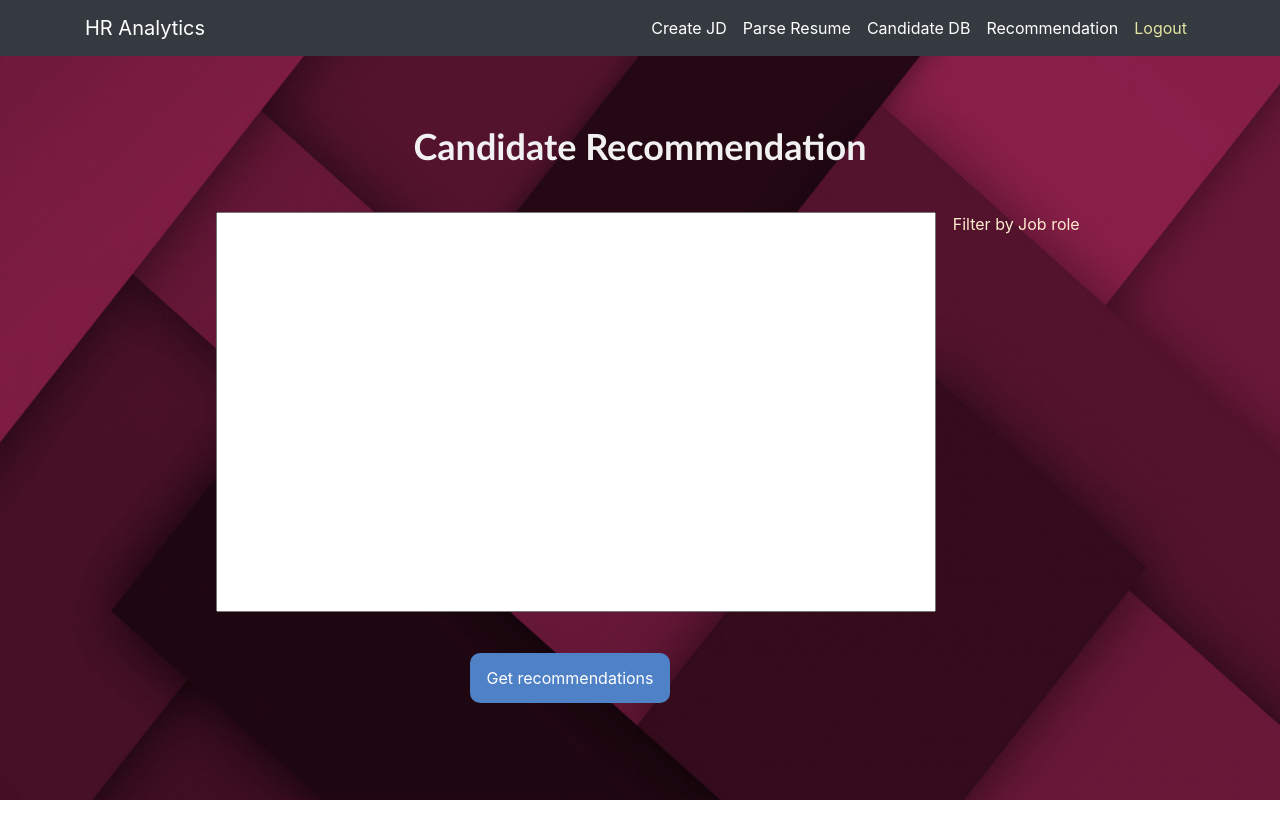
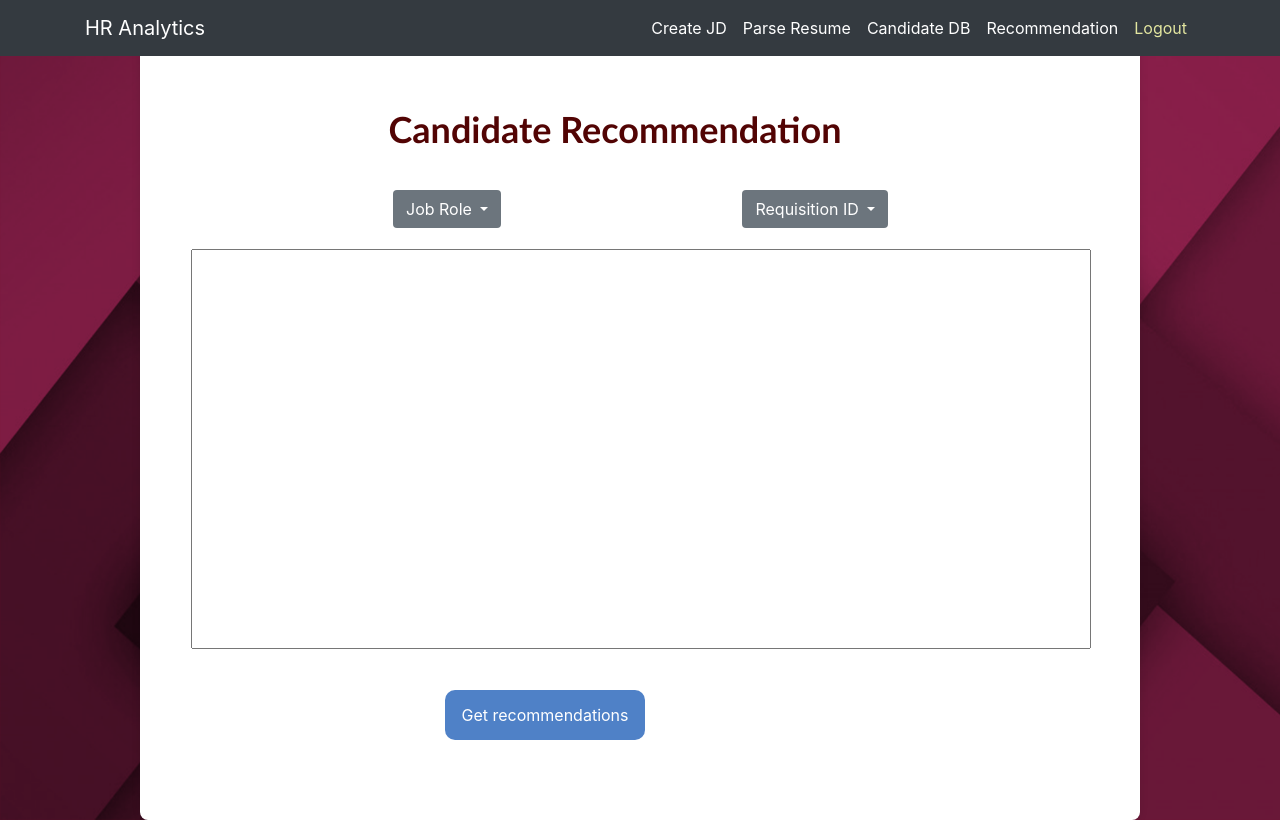
Before and after one commit to coderkol95/hr_analytics, a Flask app: template templates/recommend_candidate.html in a window 1280 px wide. Run offline with Flask 3, Linux system fonts and the light colour scheme; the template is opened without the code that fills it, so the values that code supplies are empty; some libraries are stand-ins or nearby versions.

Commit message:
Reccomend Candidate UI adjustment

```diff
--- a/static/css/recommend_candidate.css
+++ b/static/css/recommend_candidate.css
@@ -267,7 +267,7 @@ textarea {
 
   .pasted_jd{
     height: 400px;
-    width: 720px;
+    width: 900px;
     max-height: 800px;
     padding: 10px;
   }
@@ -278,3 +278,55 @@ textarea {
     display:inline-block;
     position: absolute;
     }
+
+.dropbtn {
+  background-color: #4CAF50;
+  color: white;
+  padding: 12px;
+  font-size: 16px;
+  border: none;
+  cursor: pointer;
+}
+
+.dropdown {
+  margin-right: 5px;
+  padding: 8px;
+  position: left;
+  display: inline-block;
+}
+
+/* Dropdown content (hidden by default) */
+.dropdown-content {
+  display: none;
+  position: absolute;
+  background-color: #f9f9f9;
+  min-width: 160px;
+  box-shadow: 0px 8px 16px 0px rgba(0,0,0,0.2);
+  z-index: 1;
+}
+
+/* Links inside the dropdown */
+.dropdown-content a {
+  color: black;
+  padding: 12px 16px;
+  text-decoration: none;
+  display: block;
+}
+
+/* Change color of dropdown links on hover */
+.dropdown-content a:hover {
+  background-color: #f1f1f1;
+}
+
+/* Show the dropdown menu on hover */
+.dropdown:hover .dropdown-content {
+  display: block;
+}
+
+.container3 {
+  display: flex;
+  align-items: center;
+  justify-content: space-between;
+  max-width: 600px;
+  width: 100px;
+}
--- a/templates/recommend_candidate.html
+++ b/templates/recommend_candidate.html
@@ -46,26 +46,42 @@
         </div>
       </nav>
 
+    <div class="menu-container">
     <div class="page">
         <div class="container2">
             <div class="field">
                 <div class="centerer">
-                    <h2 align="center">Candidate Recommendation</h2>
+                    <h2 align="center"  style= "color: #520404; font-weight: bold">Candidate Recommendation</h2>
                     <!-- <button class='glowing-btn' onclick="window.location='/'"><span class='glowing-txt'>Homepage</span></button> -->
+                </div>
+            </div>
+            <div class="container3">
+              <div class="dropdown">
+                <button class="btn btn-secondary dropdown-toggle" type="button" id="dropdownMenuButton" data-toggle="dropdown" aria-haspopup="true" aria-expanded="false">
+                  Job Role
+                </button>
+                <div id="myDropdown" class="dropdown-content" aria-labelledby="dropdownMenuButton">
+                  {% for value in job_roles %}
+                  <input type="checkbox" class='glowing-btn' name="selected_values" value=" {{ value }}"><span style="color: rgb(73, 73, 73);">  {{ value }}</span><br>
+                  {% endfor %}
+                </div>
+              </div>
+              <div class="dropdown">
+                <button class="btn btn-secondary dropdown-toggle" type="button" id="dropdownMenuButton" data-toggle="dropdown" aria-haspopup="true" aria-expanded="false">
+                  Requisition ID
+                </button>
+                <div id="myDropdown" class="dropdown-content" aria-labelledby="dropdownMenuButton">
+                  {% for value in job_roles %}
+                  <input type="checkbox" class='glowing-btn' name="selected_values" value=" {{ value }}"><span style="color: rgb(73, 73, 73);">  {{ value }}</span><br>
+                  {% endfor %}
+                </div>
               </div>
             </div>
             <form name="recommend_candidate" class="formclass" enctype="multipart/form-data" action="/recommend_candidate" method="post">
 
                 <div class="field">
                     <div class="label">
-                        <textarea class="pasted_jd" id="job_desc" data-autosize-input='{ "space": 40 }' name="job_desc" onkeyup="adjustTextareaHeight('job_desc')" required></textarea>
-                    </div>
-                    <div class="box">
-                        <div>Filter by Job role</div><br>
-                        {% for value in job_roles %}
-                        <input type="checkbox" class='glowing-btn' name="selected_values" value=" {{ value }}"><span style="color: rgb(245, 245, 245);">  {{ value }}</span><br>
-                        {% endfor %}
-
+                        <textarea class="pasted_jd" id="job_desc" data-autosize-input='{ "space": 10 }' name="job_desc" onkeyup="adjustTextareaHeight('job_desc')" required></textarea>
                     </div>
                 </div>
             <div class="field">
@@ -74,9 +90,10 @@
               </div>
             </div>
           </form>
+          </div>
 
         {% if flag %}
-        <h2 style= "color: #ffffff; font-weight: bold">Recommended Candidates</h2>
+        <h2  align="center" style= "color: #520404; font-weight: bold">Recommended Candidates</h2>
         <form class="formclass" action="/shortlist_candidates" method="post" enctype="multipart/form-data">
           <div class="field">
           <div class="menu-container">
@@ -126,8 +143,15 @@
         {% endif %}
     </div>
   </div>
+</div>
 
     </body>
+    <script>
+      function toggleDropdown() {
+        var dropdownContent = document.getElementById("myDropdown");
+        dropdownContent.style.display = dropdownContent.style.display === "block" ? "none" : "block";
+      }
+    </script>
     <script src="static/scripts/recommend_candidate.js"></script>
     <script src="https://ajax.googleapis.com/ajax/libs/jquery/3.4.1/jquery.min.js"></script>
 </body>
```
Lines whose indentation alone changed are shown as unchanged.
